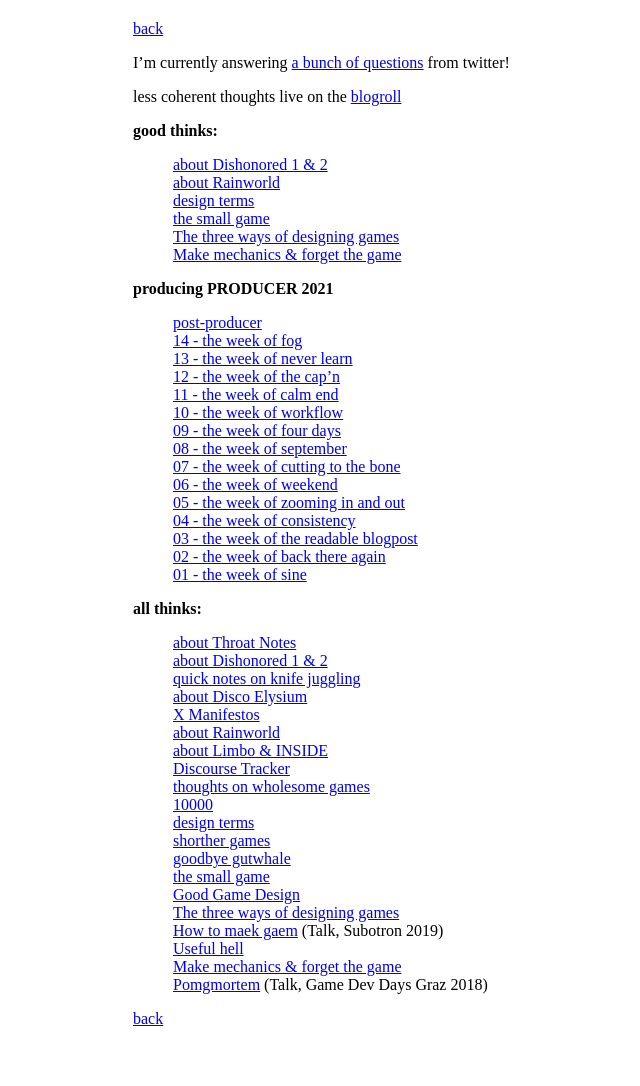
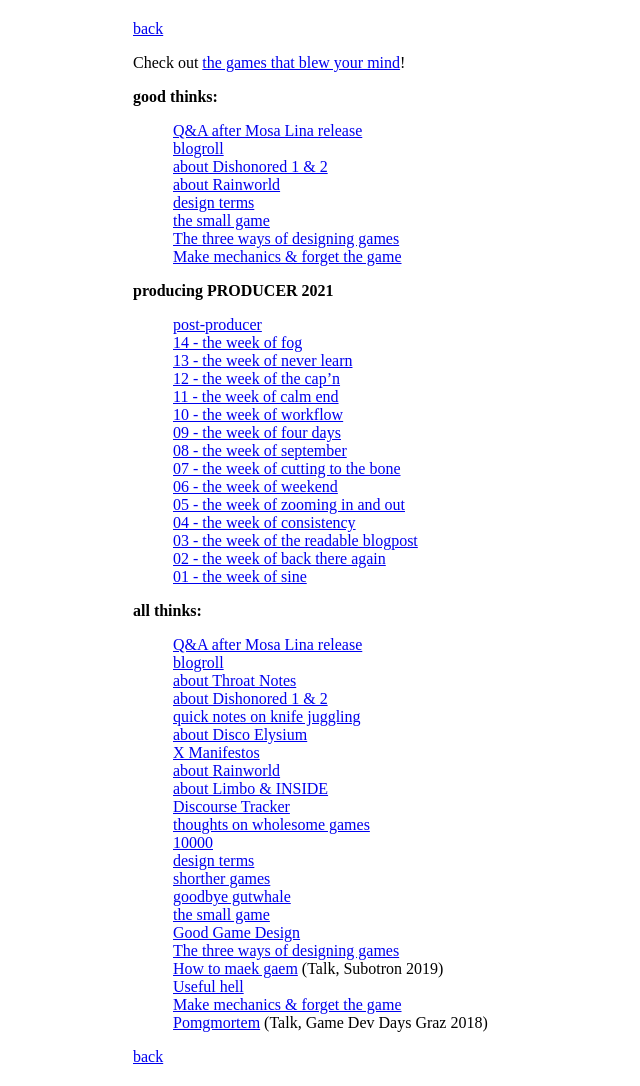
Before and after one commit to stuffedwombat/stuffedwombat.github.io, a Jekyll site: the page built from thinking.md, in a window 1280 px wide. Shown: the whole page, without its empty margins (191-831 px from the left). Built offline with Jekyll 4.4.1, drawn with Linux system fonts in a browser that asks for light colours; our own code applies the rules of GitHub Pages for plain Markdown files; comment, search, counter and statistics services are not loaded; before the commit the page ends 1048 px from its top, so only the background shows below that.

Commit message:
Update thinking.md

```diff
--- a/thinking.md
+++ b/thinking.md
@@ -1,10 +1,10 @@
 [back](index)
 
-I'm currently answering [a bunch of questions](qa) from twitter!
-
-less coherent thoughts live on the [blogroll](blogroll)
+Check out [the games that blew your mind](mind_blown)!
 
 **good thinks:**
+- [Q&A after Mosa Lina release](qa)
+- [blogroll](blogroll)
 - [about Dishonored 1 & 2](about_dishonored)
 - [about Rainworld](about_rainworld)
 - [design terms](design_terms)
@@ -30,6 +30,8 @@ less coherent thoughts live on the [blogroll](blogroll)
 - [01 - the week of sine](producering_01)
 
 **all thinks:**
+- [Q&A after Mosa Lina release](qa)
+- [blogroll](blogroll)
 - [about Throat Notes](about_throat_notes)
 - [about Dishonored 1 & 2](about_dishonored)
 - [quick notes on knife juggling](knife_juggling_190222)
```
